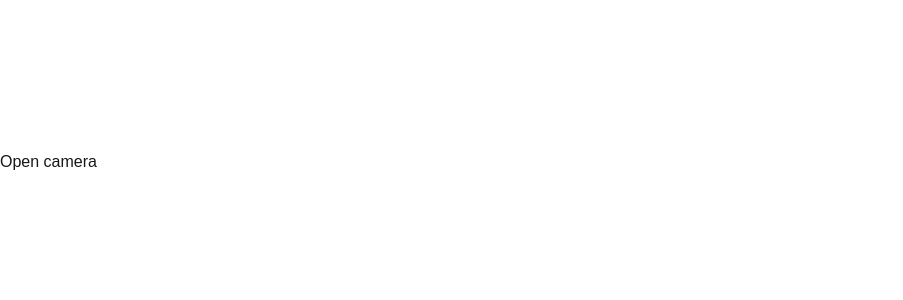
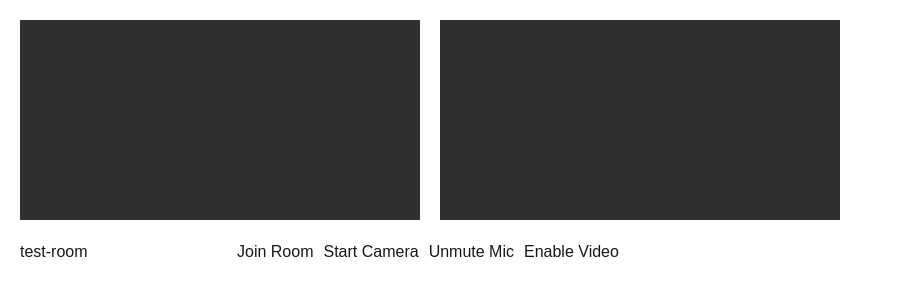
Before and after one commit to FoxStudiosTeam/WebRtcTest, a Next.js app in the folder web/: page / in a window 1280 px wide. Shown: the top 300 px of the page, without its empty margins (0-903 px from the left). Built offline with nearby package versions, Linux system fonts and the light colour scheme.

Commit message:
socket_camera

```diff
--- /dev/null
+++ b/web/src/app/components/socket_cam.tsx
@@ -0,0 +1,259 @@
+import { useEffect, useRef, useState } from 'react';
+
+interface WebRTCMessage {
+    type: 'join' | 'offer' | 'answer' | 'ice-candidate' | 'user_joined';
+    data?: RTCSessionDescriptionInit | RTCIceCandidateInit;
+    room?: string;
+}
+
+const configuration: RTCConfiguration = {
+    iceServers: [
+        { urls: 'stun:stun.l.google.com:19302' },
+        { urls: 'stun:stun1.l.google.com:19302' }
+    ]
+};
+
+export default function WebRTCChat() {
+    const [isJoinButtonDisabled, setIsJoinButtonDisabled] = useState(true);
+    const [roomId, setRoomId] = useState('test-room');
+    const [isAudioMuted, setIsAudioMuted] = useState(false);
+    const [isVideoMuted, setIsVideoMuted] = useState(false);
+
+    const localVideoRef = useRef<HTMLVideoElement>(null);
+    const remoteVideoRef = useRef<HTMLVideoElement>(null);
+    const peerConnectionRef = useRef<RTCPeerConnection | null>(null);
+    const wsRef = useRef<WebSocket | null>(null);
+    const localStreamRef = useRef<MediaStream | null>(null);
+
+    const clientId = useRef(`client_${Math.random().toString(36).substr(2, 9)}`);
+
+    const sendMessage = (message: WebRTCMessage) => {
+        if (wsRef.current?.readyState === WebSocket.OPEN) {
+            wsRef.current.send(JSON.stringify(message));
+        }
+    };
+
+    const createPeerConnection = () => {
+        if (peerConnectionRef.current) {
+            console.log("Closing existing peer connection");
+            peerConnectionRef.current.close();
+        }
+
+        const peerConnection = new RTCPeerConnection(configuration);
+        peerConnectionRef.current = peerConnection;
+        console.log("Created new peer connection", peerConnection);
+
+        // Add local stream
+        localStreamRef.current?.getTracks().forEach(track => {
+            peerConnection.addTrack(track, localStreamRef.current!);
+        });
+
+        // Handle incoming remote stream
+        peerConnection.ontrack = event => {
+            console.log("Received remote track", event);
+            if (remoteVideoRef.current && remoteVideoRef.current.srcObject !== event.streams[0]) {
+                remoteVideoRef.current.srcObject = event.streams[0];
+            }
+        };
+
+        // Handle ICE candidates
+        peerConnection.onicecandidate = event => {
+            if (event.candidate) {
+                console.log("Sending ICE candidate", event.candidate);
+                sendMessage({
+                    type: 'ice-candidate',
+                    data: event.candidate,
+                    room: roomId
+                });
+            }
+        };
+
+        peerConnection.oniceconnectionstatechange = () => {
+            console.log("ICE connection state:", peerConnection.iceConnectionState);
+        };
+
+        return peerConnection;
+    };
+
+    const handleStartCamera = async () => {
+        try {
+            const stream = await navigator.mediaDevices.getUserMedia({
+                video: true,
+                audio: true
+            });
+            localStreamRef.current = stream;
+            if (localVideoRef.current) {
+                localVideoRef.current.srcObject = stream;
+            }
+            setIsJoinButtonDisabled(false);
+        } catch (err) {
+            console.error('Error accessing media devices:', err);
+        }
+    };
+
+    const handleJoinRoom = () => {
+        wsRef.current = new WebSocket(`ws://37.110.11.176:9100/ws/${clientId.current}`);
+
+        wsRef.current.onopen = () => {
+            console.log('Connected to signaling server');
+            sendMessage({
+                type: 'join',
+                room: roomId
+            });
+        };
+
+        wsRef.current.onmessage = async (event) => {
+            const message: WebRTCMessage = JSON.parse(event.data);
+            console.log('Received message:', message);
+
+            try {
+                switch (message.type) {
+                    case 'user_joined':
+                        console.log("User joined, creating offer");
+                        const pc1 = createPeerConnection();
+                        const offer = await pc1.createOffer();
+                        await pc1.setLocalDescription(offer);
+                        sendMessage({
+                            type: 'offer',
+                            data: offer,
+                            room: roomId
+                        });
+                        break;
+
+                    case 'offer':
+                        console.log("Received offer, creating answer");
+                        const pc2 = createPeerConnection();
+                        await pc2.setRemoteDescription(new RTCSessionDescription(message.data as RTCSessionDescriptionInit));
+                        const answer = await pc2.createAnswer();
+                        await pc2.setLocalDescription(answer);
+                        sendMessage({
+                            type: 'answer',
+                            data: answer,
+                            room: roomId
+                        });
+                        break;
+
+                    case 'answer':
+                        console.log("Received answer");
+                        if (peerConnectionRef.current) {
+                            await peerConnectionRef.current.setRemoteDescription(
+                                new RTCSessionDescription(message.data as RTCSessionDescriptionInit)
+                            );
+                        }
+                        break;
+
+                    case 'ice-candidate':
+                        console.log("Received ICE candidate");
+                        if (peerConnectionRef.current) {
+                            try {
+                                await peerConnectionRef.current.addIceCandidate(
+                                    new RTCIceCandidate(message.data as RTCIceCandidateInit)
+                                );
+                            } catch (e) {
+                                console.error("Error adding received ice candidate", e);
+                            }
+                        }
+                        break;
+                }
+            } catch (e) {
+                console.error("Error handling message", e);
+            }
+        };
+
+        wsRef.current.onerror = (error) => {
+            console.error('WebSocket error:', error);
+        };
+
+        wsRef.current.onclose = () => {
+            console.log('WebSocket connection closed');
+        };
+    };
+
+    const handleToggleAudio = () => {
+        if (localStreamRef.current) {
+            setIsAudioMuted(!isAudioMuted);
+            localStreamRef.current.getAudioTracks().forEach(track => {
+                track.enabled = !isAudioMuted;
+            });
+        }
+    };
+
+    const handleToggleVideo = () => {
+        if (localStreamRef.current) {
+            setIsVideoMuted(!isVideoMuted);
+            localStreamRef.current.getVideoTracks().forEach(track => {
+                track.enabled = !isVideoMuted;
+            });
+        }
+    };
+
+    useEffect(() => {
+        return () => {
+            localStreamRef.current?.getTracks().forEach(track => track.stop());
+            peerConnectionRef.current?.close();
+            wsRef.current?.close();
+        };
+    }, []);
+
+    return (
+        <div>
+            <div className="video-container">
+                <video
+                    ref={localVideoRef}
+                    autoPlay
+                    playsInline
+                    muted
+                />
+                <video
+                    ref={remoteVideoRef}
+                    autoPlay
+                    playsInline
+                />
+            </div>
+            <div className="controls">
+                <input
+                    value={roomId}
+                    onChange={(e) => setRoomId(e.target.value)}
+                    placeholder="Enter room ID"
+                />
+                <button
+                    onClick={handleJoinRoom}
+                    disabled={isJoinButtonDisabled}
+                >Join Room
+                </button>
+                <button
+                onClick={handleStartCamera}>Start Camera
+                </button>
+                <button
+                    onClick={handleToggleAudio}
+                    disabled={!localStreamRef.current}
+                >
+                    {isAudioMuted ? 'Mute Mic' : 'Unmute Mic'}
+                </button>
+                <button
+                    onClick={handleToggleVideo}
+                    disabled={!localStreamRef.current}
+                >
+                    {isVideoMuted ? 'Disable Video' : 'Enable Video'}
+                </button>
+            </div>
+            <style jsx>{`
+                .video-container {
+                    display: flex;
+                    gap: 20px;
+                    margin: 20px;
+                }
+                video {
+                    width: 400px;
+                    background: #2f2f2f;
+                }
+                .controls {
+                    margin: 20px;
+                    display: flex;
+                    gap: 10px;
+                    align-items: center;
+                }
+            `}</style>
+        </div>
+    );
+}
--- a/web/src/app/page.tsx
+++ b/web/src/app/page.tsx
@@ -1,11 +1,11 @@
 "use client"
 
-import Camera from "@/app/components/cam";
+import SocketCamera from "@/app/components/socket_cam";
 
 export default function Home() {
   return (
       <div>
-          <Camera/>
+          <SocketCamera/>
       </div>
   );
 }
```
Also changed, not shown: web/compose.yaml (added, +13 -0 lines), 1 other file (tests, documents, lock files or other folders).
